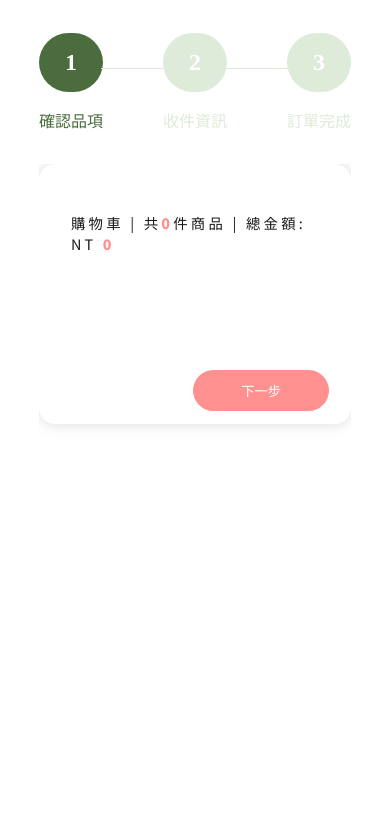
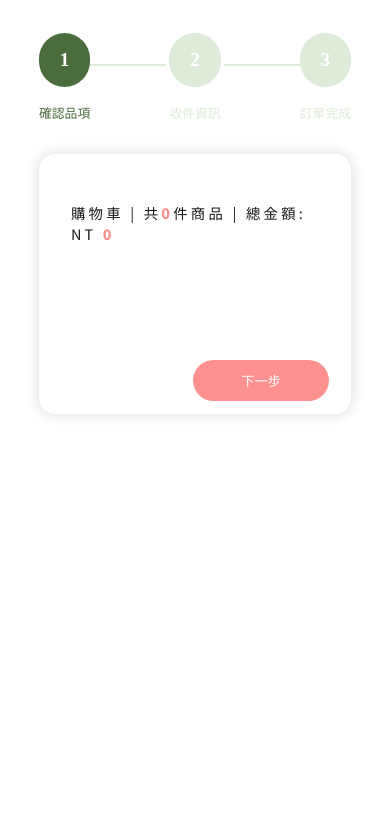
Before and after one commit to PeiJun2402/SkincareShoppingWebsite, a website built with Vite: page src/page/shoppingPage.html in a window 390 px wide. Shown: the part 68-902 px from the top of the page. Built offline with nearby package versions, Linux system fonts and the light colour scheme; a web font is replaced by a local one.

Commit message:
revise html-body overflow setting

```diff
--- a/src/sass/Partials/_globalRule.scss
+++ b/src/sass/Partials/_globalRule.scss
@@ -9,7 +9,7 @@
 
 
 
-body{
+html,body{
 
     overflow-x: hidden;
 
@@ -31,11 +31,11 @@ a {
     }
 }
 
-@media only screen and (max-width: 768px){
-    *{
-        overflow-x: hidden;
+// @media only screen and (max-width: 768px){
+//     *{
+//         overflow-x: hidden;
 
-    }
+//     }
 
 
-  }
+//   }
--- a/src/sass/section/_aboutUs.scss
+++ b/src/sass/section/_aboutUs.scss
@@ -177,6 +177,7 @@
                 h3{
                     font-size: 1rem;
                     text-align: center;
+                    letter-spacing: 0.5rem;
 
 
                 }
@@ -222,8 +223,8 @@
 
             .socialmedisSquare{
                 i{
-                    padding: 1.2rem;
-                    margin: 0 1rem;
+                    padding: 1rem;
+                    margin: 0 0.5rem;
 
                 }
 
--- a/src/sass/section/_heroSection1.scss
+++ b/src/sass/section/_heroSection1.scss
@@ -4,7 +4,7 @@
 .hero-section{
     width: 100vw;
     height: 100vh;
-    background-image: url('../../../public/image/heroImg50.png');
+    background-image: url('../../public/image/heroImg50.png');
     background-repeat: no-repeat;
     background-size: cover;
 
--- a/src/sass/section/_shoppingSection.scss
+++ b/src/sass/section/_shoppingSection.scss
@@ -63,7 +63,7 @@
 
         .line1{
             position: absolute;
-            top: 50%;
+            top: 30%;
             left: 14%;
             width: 13rem;
             height: 1.5px;
@@ -72,7 +72,7 @@
         }
         .line2{
             position: absolute;
-            top: 50%;
+            top: 30%;
             right: 14%;
             width: 13rem;
             height: 1.5px;
@@ -401,17 +401,46 @@
         .prdcedure{
             width: 80%;
 
+            .atStep {
+                h5{
+                    padding: 1rem;
+                    font-size: 1.2rem;
+
+                }
+
+                p{
+
+                    font-size: 0.8rem;
+                }
+
+            }
+            div:not(.atStep){
+                h5{
+                    padding: 1rem;
+                    font-size: 1.2rem;
+
+                }
+
+                p{
+
+                    font-size: 0.8rem;
+                }
+
+            }
+
             .line1{
                 top: 35%;
-                left: 20%;
+                left: 15%;
                 width: 5rem;
+                z-index: -5;
 
 
             }
             .line2{
                 top: 35%;
-                right: 20%;
+                right: 15%;
                 width: 5rem;
+                z-index: -5;
 
 
             }
@@ -434,6 +463,18 @@
                 }
                 td{
                     font-size: 0.7rem;
+
+                }
+                .plusBtn,
+                .minusBtn{
+                    padding: 0.1rem  !important;
+                    margin: 0 0.2rem !important;
+                    background-color: $lightgray;
+                    color: $primary5;
+
+                    border-radius: 2rem;
+                    cursor: pointer;
+
 
                 }
 
```
Also changed, not shown: src/sass/aboutUs.css, src/sass/main.css, src/sass/productPage.css, src/sass/shoppingPage.css, src/sass/singleProductPage.css, 5 other files.
